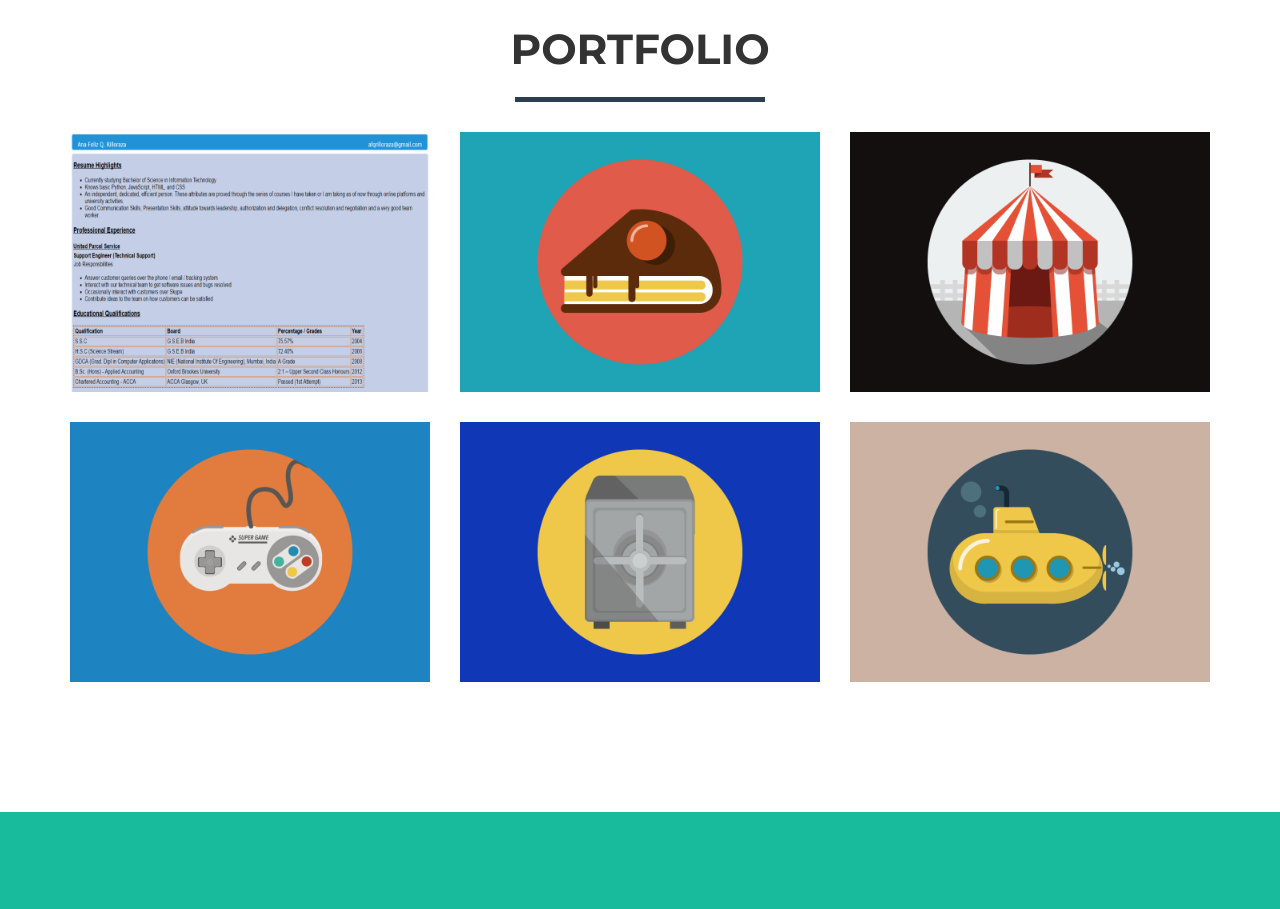
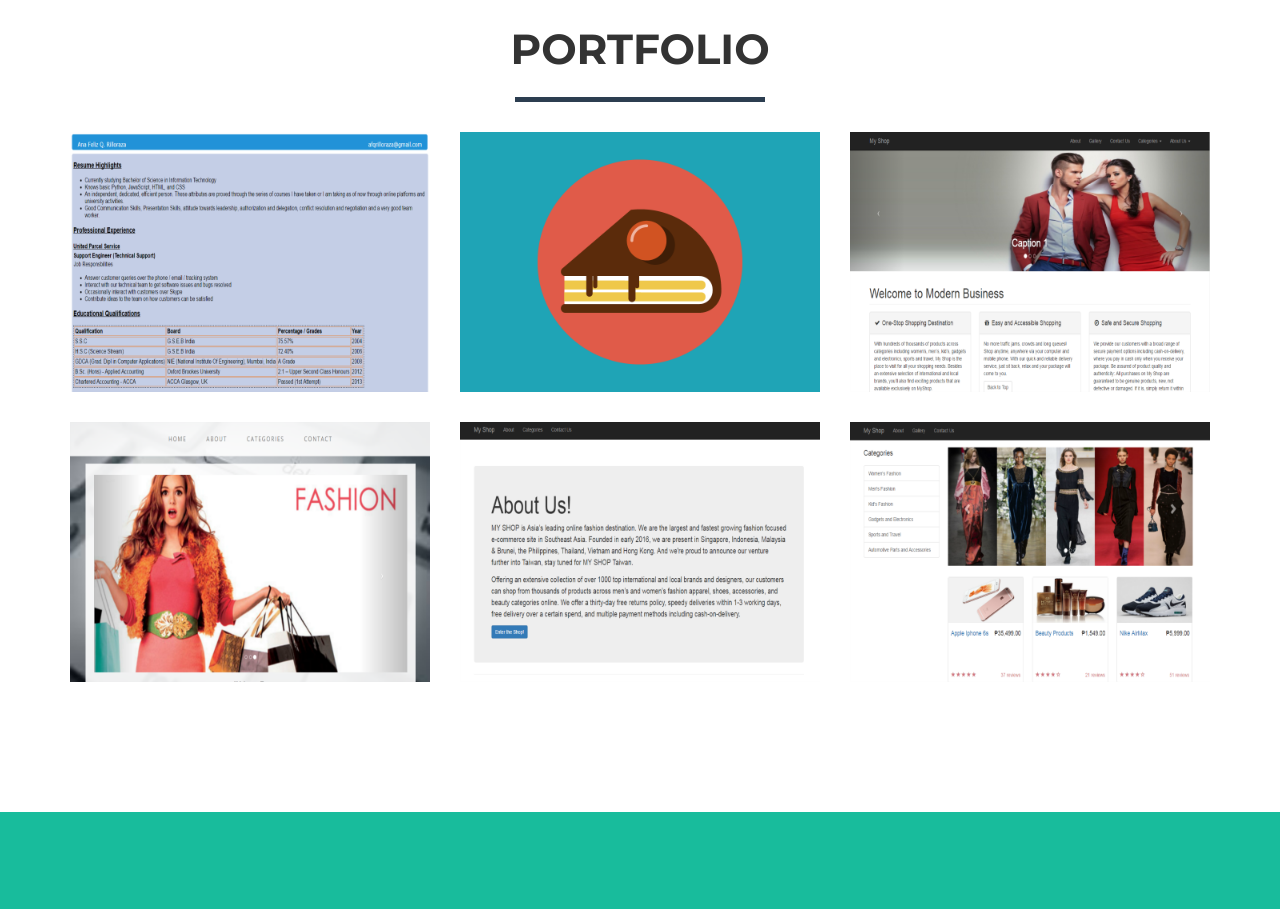
Before and after one commit to AnaRilloraza/AnaRilloraza, a website: page index.html in a window 1280 px wide. Shown: the part 840-1749 px from the top of the page. Drawn offline with nearby package versions, Linux system fonts and the light colour scheme.

Commit message:
Update index.html

```diff
--- a/index.html
+++ b/index.html
@@ -119,7 +119,7 @@
                                 <i class="fa fa-search-plus fa-3x"></i>
                             </div>
                         </div>
-                        <img src="img/portfolio/circus.png" class="img-responsive" alt="">
+                        <img src="img/portfolio/lo1ss.png" class="img-responsive" alt="">
                     </a>
                 </div>
                 <div class="col-sm-4 portfolio-item">
@@ -129,7 +129,7 @@
                                 <i class="fa fa-search-plus fa-3x"></i>
                             </div>
                         </div>
-                        <img src="img/portfolio/game.png" class="img-responsive" alt="">
+                        <img src="img/portfolio/lo2ss.png" class="img-responsive" alt="">
                     </a>
                 </div>
                 <div class="col-sm-4 portfolio-item">
@@ -139,7 +139,7 @@
                                 <i class="fa fa-search-plus fa-3x"></i>
                             </div>
                         </div>
-                        <img src="img/portfolio/safe.png" class="img-responsive" alt="">
+                        <img src="img/portfolio/lo3ss.png" class="img-responsive" alt="">
                     </a>
                 </div>
                 <div class="col-sm-4 portfolio-item">
@@ -149,7 +149,7 @@
                                 <i class="fa fa-search-plus fa-3x"></i>
                             </div>
                         </div>
-                        <img src="img/portfolio/submarine.png" class="img-responsive" alt="">
+                        <img src="img/portfolio/lo4ss.png" class="img-responsive" alt="">
                     </a>
                 </div>
             </div>
@@ -380,8 +380,8 @@
                         <div class="modal-body">
                             <h2>Project Title</h2>
                             <hr class="star-primary">
-                            <img src="img/portfolio/circus.png" class="img-responsive img-centered" alt="">
-                            <p>Use this area of the page to describe your project. The icon above is part of a free icon set by <a href="https://sellfy.com/p/8Q9P/jV3VZ/">Flat Icons</a>. On their website, you can download their free set with 16 icons, or you can purchase the entire set with 146 icons for only $12!</p>
+                            <img src="img/portfolio/lo1ss.png" class="img-responsive img-centered" alt="">
+                            <p>This area shows the <a href="https://anarilloraza.github.io/Layout1/">first layout</a> I am developing for our online shop.</p>
                             <ul class="list-inline item-details">
                                 <li>Client:
                                     <strong><a href="http://startbootstrap.com">Start Bootstrap</a>
@@ -417,8 +417,8 @@
                         <div class="modal-body">
                             <h2>Project Title</h2>
                             <hr class="star-primary">
-                            <img src="img/portfolio/game.png" class="img-responsive img-centered" alt="">
-                            <p>Use this area of the page to describe your project. The icon above is part of a free icon set by <a href="https://sellfy.com/p/8Q9P/jV3VZ/">Flat Icons</a>. On their website, you can download their free set with 16 icons, or you can purchase the entire set with 146 icons for only $12!</p>
+                            <img src="img/portfolio/lo2ss.png" class="img-responsive img-centered" alt="">
+                            <p>This area shows the <a href="https://anarilloraza.github.io/Layout2/">first layout</a> I am developing for our online shop.</p>
                             <ul class="list-inline item-details">
                                 <li>Client:
                                     <strong><a href="http://startbootstrap.com">Start Bootstrap</a>
@@ -454,8 +454,8 @@
                         <div class="modal-body">
                             <h2>Project Title</h2>
                             <hr class="star-primary">
-                            <img src="img/portfolio/safe.png" class="img-responsive img-centered" alt="">
-                            <p>Use this area of the page to describe your project. The icon above is part of a free icon set by <a href="https://sellfy.com/p/8Q9P/jV3VZ/">Flat Icons</a>. On their website, you can download their free set with 16 icons, or you can purchase the entire set with 146 icons for only $12!</p>
+                            <img src="img/portfolio/lo3ss.png" class="img-responsive img-centered" alt="">
+                            <p>This area shows the <a href="https://anarilloraza.github.io/Layout3/">first layout</a> I am developing for our online shop.</p>
                             <ul class="list-inline item-details">
                                 <li>Client:
                                     <strong><a href="http://startbootstrap.com">Start Bootstrap</a>
@@ -491,8 +491,8 @@
                         <div class="modal-body">
                             <h2>Project Title</h2>
                             <hr class="star-primary">
-                            <img src="img/portfolio/submarine.png" class="img-responsive img-centered" alt="">
-                            <p>Use this area of the page to describe your project. The icon above is part of a free icon set by <a href="https://sellfy.com/p/8Q9P/jV3VZ/">Flat Icons</a>. On their website, you can download their free set with 16 icons, or you can purchase the entire set with 146 icons for only $12!</p>
+                            <img src="img/portfolio/lo4ss.png" class="img-responsive img-centered" alt="">
+                            <p>This area shows the <a href="https://anarilloraza.github.io/Layout4/">first layout</a> I am developing for our online shop.</p>
                             <ul class="list-inline item-details">
                                 <li>Client:
                                     <strong><a href="http://startbootstrap.com">Start Bootstrap</a>
```
